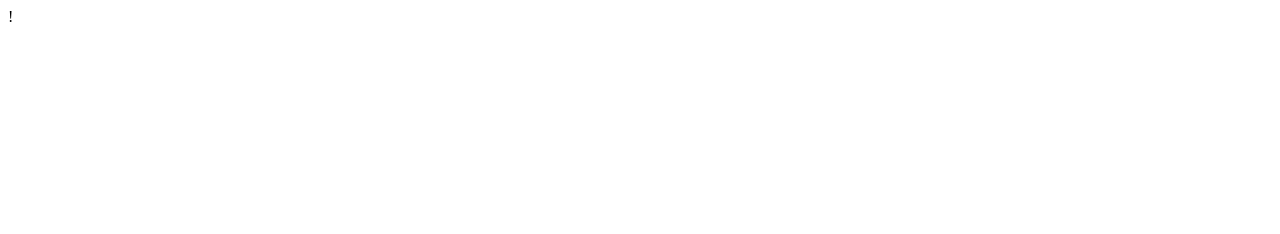
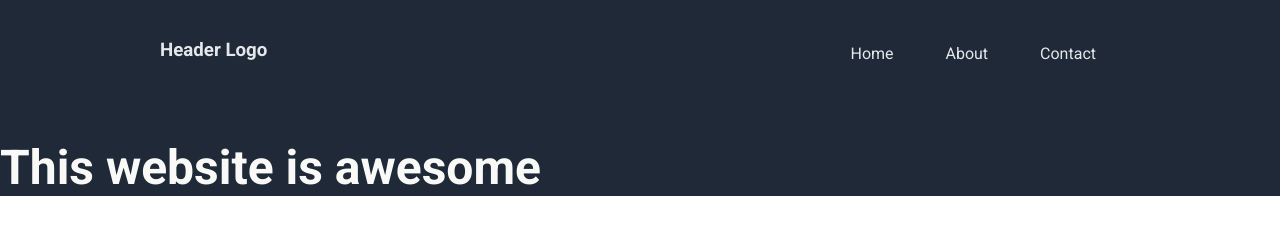
Before and after one commit to DXPGH/Project-Landing-Page, a plain HTML site: page index.html in a window 1280 px wide. Drawn offline with Linux system fonts and the light colour scheme.

Commit message:
Applied header styling

```diff
--- a/index.html
+++ b/index.html
@@ -1,4 +1,4 @@
-!<!DOCTYPE html>
+<!DOCTYPE html>
 <html>
   <head>
     <meta charset="utf-8" />
@@ -7,8 +7,28 @@
     <meta name="description" content="" />
     <meta name="viewport" content="width=device-width, initial-scale=1" />
     <link rel="stylesheet" href="styles.css" />
+    <link rel="preconnect" href="https://fonts.googleapis.com" />
+    <link rel="preconnect" href="https://fonts.gstatic.com" crossorigin />
+    <link href="https://fonts.googleapis.com/css2?family=Roboto:ital,wght@0,400;0,700;1,400&display=swap" rel="stylesheet" />
   </head>
   <body>
+    <section class="dark-panel">
+    <header class="main-header">
+      <div class="container">
+        <h3>Header Logo</h3>
+        <nav class="main-nav">
+          <ul class="main-nav-list">
+            <li><a href="">Home</a></li>
+            <li><a href="">About</a></li>
+            <li><a href="">Contact</a></li>
+          </ul>
+        </nav>
+      </div>
+    </header>
 
+    <div class="first-panel">
+      <h2 class="main-text">This website is awesome</h2>
+    </div>
+</section>
   </body>
 </html>
--- a/styles.css
+++ b/styles.css
@@ -0,0 +1,60 @@
+* {
+  font-family: "Roboto", sans-serif;
+}
+
+body {
+  margin: 0px;
+  padding: 0px;
+}
+
+.dark-panel {
+  background-color: #1f2937;
+}
+
+/* Header */
+
+.container {
+  width: 960px;
+  max-width: 100%;
+  padding: 20px;
+  margin: 0 auto;
+}
+
+.main-header .container {
+  display: flex;
+  align-items: center;
+  justify-content: space-around;
+  flex-wrap: wrap;
+}
+
+.container h3 {
+  color: #e5e7eb;
+}
+
+.main-nav ul {
+  margin: 1em 0 0.5em;
+  text-align: center;
+}
+
+.main-nav li {
+  display: inline;
+}
+
+.main-nav a {
+  display: inline-block;
+  padding: 0.5em 1.5em;
+  text-decoration: none;
+  color: #e5e7eb;
+}
+
+@media (min-width: 960px) {
+  .main-header .container {
+    justify-content: space-between;
+  }
+}
+
+.main-text {
+  color: #f9faf8;
+  font-size: 48px;
+  font-weight: bold;
+}
```
